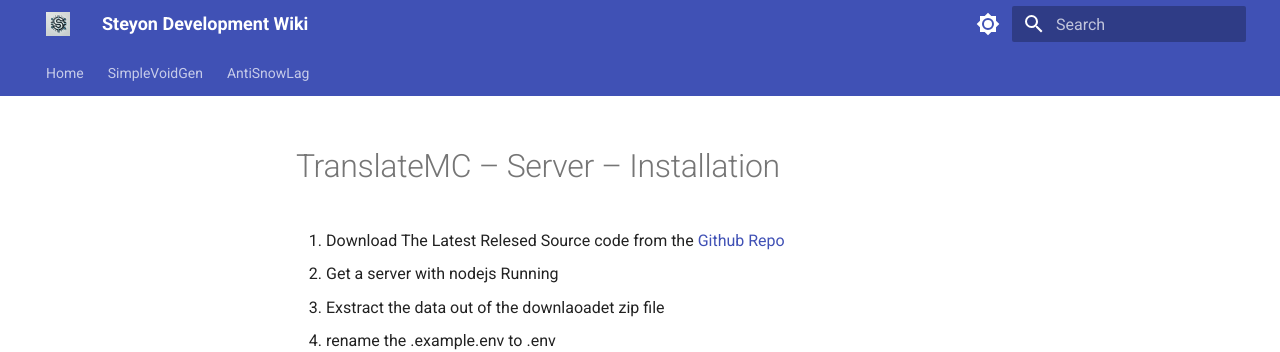
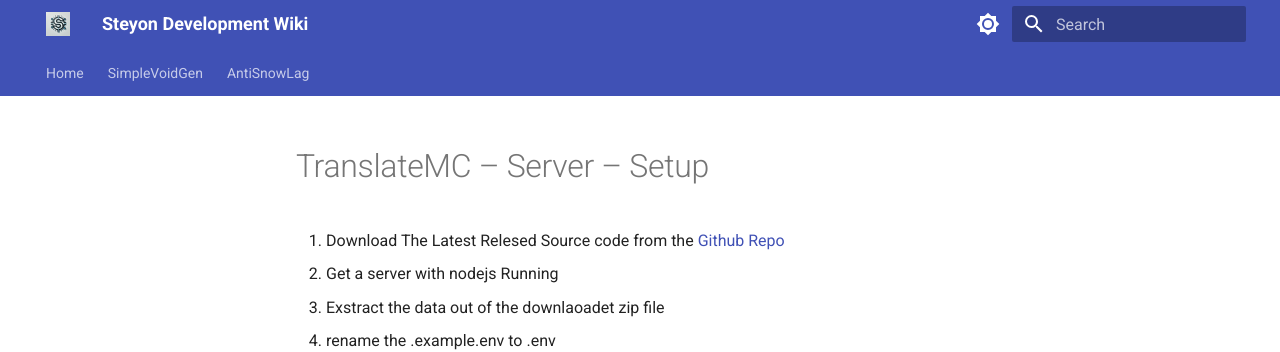
Before and after one commit to Steyondev/wiki, an MkDocs documentation site: the page built from docs/TranslateMC/Server/Setup.md, in a window 1280 px wide. Shown: the top 352 px of the page. Built offline with MkDocs 1.6.1 and Material for MkDocs 9.7.7, drawn with Linux system fonts in a browser that asks for light colours.

Commit message:
Change title to 'Setup' and fix typo
Updated the title and corrected a typo in the setup instructions.

```diff
--- a/docs/TranslateMC/Server/Setup.md
+++ b/docs/TranslateMC/Server/Setup.md
@@ -1,4 +1,4 @@
-# TranslateMC – Server – Installation
+# TranslateMC – Server – Setup
 
 1. Download The Latest Relesed Source code from the [Github Repo](https://github.com/Steyondev/TranslateMC-server/releases/latest)
 2. Get a server with nodejs Running
```
